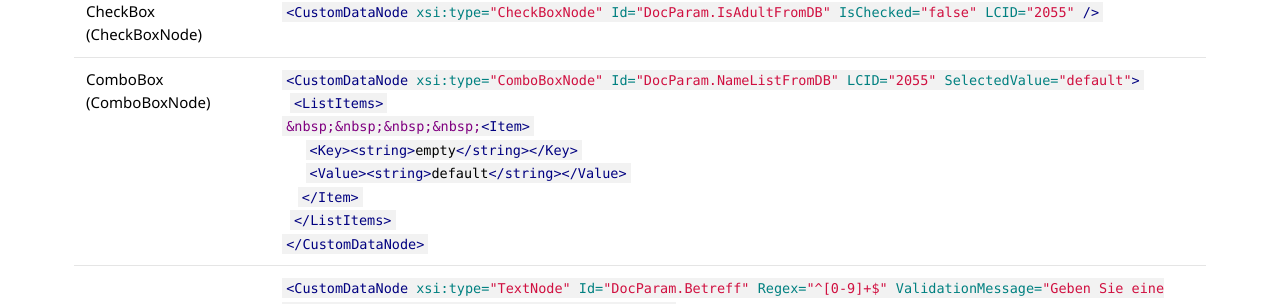
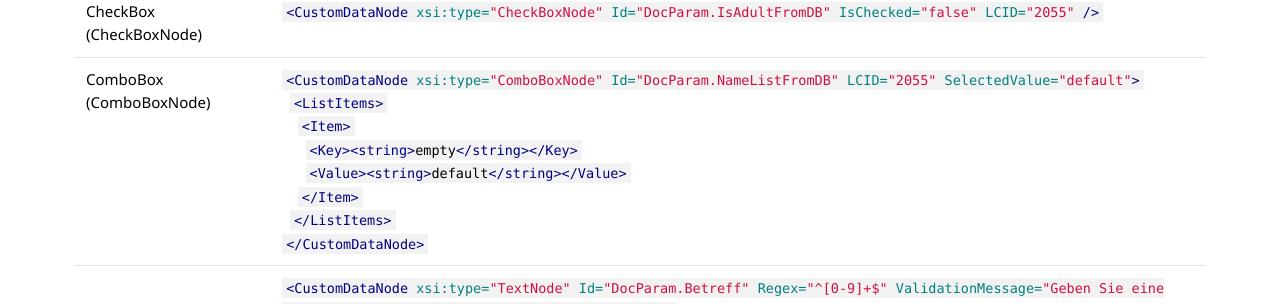
Before and after one commit to primesoft-group/oneoffixx-docs, a Jekyll site: the page built from _pages/docfunc/de/df-documentparameter.md, in a window 1280 px wide. Shown: the part 1315-1619 px from the top of the page. Built offline with Jekyll 4.4.1, drawn with Linux system fonts in a browser that asks for light colours; nearby versions of some CDN libraries; some web fonts are replaced.

Commit message:
Table structure changed

```diff
--- a/_pages/docfunc/de/df-documentparameter.md
+++ b/_pages/docfunc/de/df-documentparameter.md
@@ -54,7 +54,7 @@ In der folgenden Tabelle werden die verschiedenen Arten von CustomDataNodes erkl
 |  --- 	|  ---	|
 |  Textfeld (TextNode) | `<CustomDataNode xsi:type="TextNode" Id="DocParam.Subject" LCID="2055">Standardtext</CustomDataNode>`{:.language-xml}    |
 |  CheckBox (CheckBoxNode) | `<CustomDataNode xsi:type="CheckBoxNode" Id="DocParam.IsAdultFromDB"  IsChecked="false"  LCID="2055" />`{:.language-xml}  |
-|  ComboBox	(ComboBoxNode)	| `<CustomDataNode xsi:type="ComboBoxNode" Id="DocParam.NameListFromDB"  LCID="2055" SelectedValue="default">`{:.language-xml}<br>&nbsp;&nbsp;`<ListItems>`{:.language-xml}<br>`&nbsp;&nbsp;&nbsp;&nbsp;<Item>`{:.language-xml}<br>&nbsp;&nbsp;&nbsp;&nbsp;&nbsp;&nbsp;`<Key><string>empty</string></Key>`{:.language-xml}<br>&nbsp;&nbsp;&nbsp;&nbsp;&nbsp;&nbsp;`<Value><string>default</string></Value>`{:.language-xml}<br>&nbsp;&nbsp;&nbsp;&nbsp;`</Item>`{:.language-xml}<br>&nbsp;&nbsp;`</ListItems>`{:.language-xml}<br>`</CustomDataNode>`{:.language-xml}   |
+|  ComboBox	(ComboBoxNode)	| `<CustomDataNode xsi:type="ComboBoxNode" Id="DocParam.NameListFromDB"  LCID="2055" SelectedValue="default">`{:.language-xml}<br>&nbsp;&nbsp;`<ListItems>`{:.language-xml}<br>&nbsp;&nbsp;&nbsp;&nbsp;`<Item>`{:.language-xml}<br>&nbsp;&nbsp;&nbsp;&nbsp;&nbsp;&nbsp;`<Key><string>empty</string></Key>`{:.language-xml}<br>&nbsp;&nbsp;&nbsp;&nbsp;&nbsp;&nbsp;`<Value><string>default</string></Value>`{:.language-xml}<br>&nbsp;&nbsp;&nbsp;&nbsp;`</Item>`{:.language-xml}<br>&nbsp;&nbsp;`</ListItems>`{:.language-xml}<br>`</CustomDataNode>`{:.language-xml}   |
 |  |  `<CustomDataNode xsi:type="TextNode" Id="DocParam.Betreff" Regex="^[0-9]+$" ValidationMessage="Geben Sie eine gültige Zahl an" LCID="2055">42</CustomDataNode>`{:.language-xml}  |
 |  |  Pflichfeld und validiert |
 |  |  `<CustomDataNode xsi:type="TextNode" Id="DocParam.Zahl" Required="true" ValidationMessage="Das Betreff-Feld darf nicht leer sein." LCID="2055" />`{:.language-xml}  |
```
